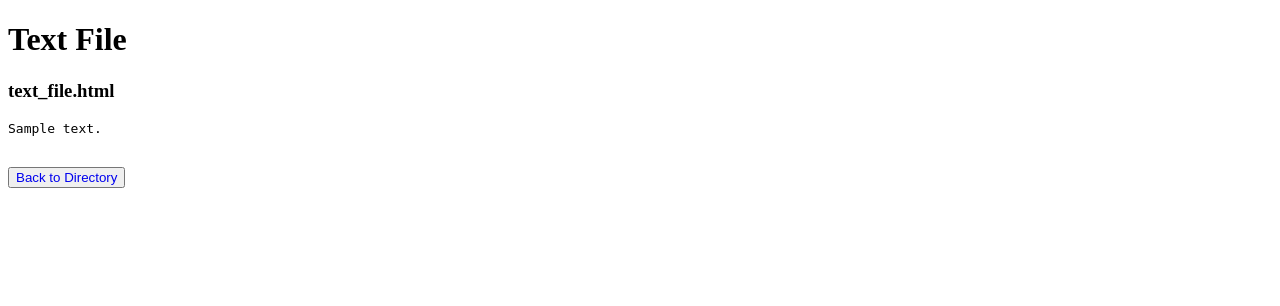
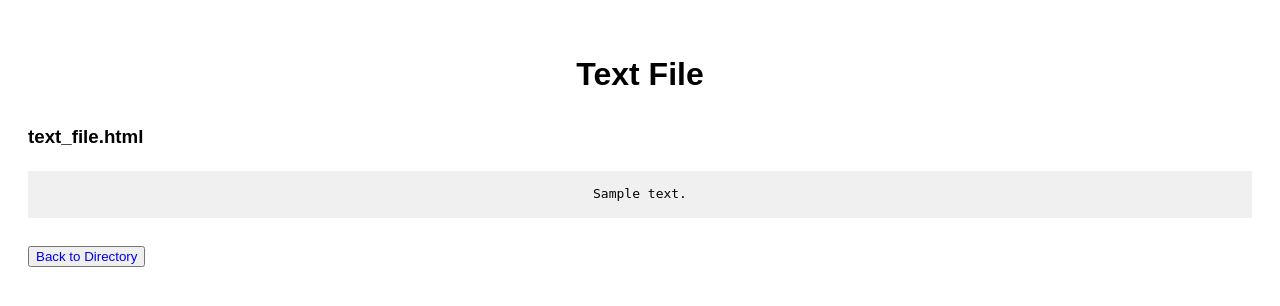
Before and after one commit to SatyaHimavanth/My-Local-Cloud, a Flask app: template templates/text_file.html in a window 1280 px wide. Shown: the top 306 px of the page. Run offline with Flask 3, Linux system fonts and the light colour scheme; the template is opened without the code that fills it: most values are stand-ins (such as "Sample title", 1, 10 or a date in 2020).

Commit message:
Update text_file.html

```diff
--- a/templates/text_file.html
+++ b/templates/text_file.html
@@ -3,11 +3,29 @@
 <head>
     <meta charset="UTF-8">
     <title>Text File</title>
+    <style>
+        body {
+            font-family: Arial, sans-serif;
+            line-height: 1.6;
+            padding: 20px;
+        }
+        h1 {
+            text-align: center;
+        }
+        div{
+            display: flex;
+            justify-content: center;
+            align-items: center;
+            background-color: #f0f0f0;
+        }
+    </style>
 </head>
 <body>
     <h1>Text File</h1>
     <h3 id="file_name"></h3>
-    <pre>{{ content }}</pre>
+    <div>
+        <pre>{{ content }}</pre>
+    </div>
     <br>
     <button><a href="{{ url_for('show_directory', path='/'.join(request.path.split('/')[1:-1])) }}" style="text-decoration: none;">Back to Directory</a></button>
 
```
